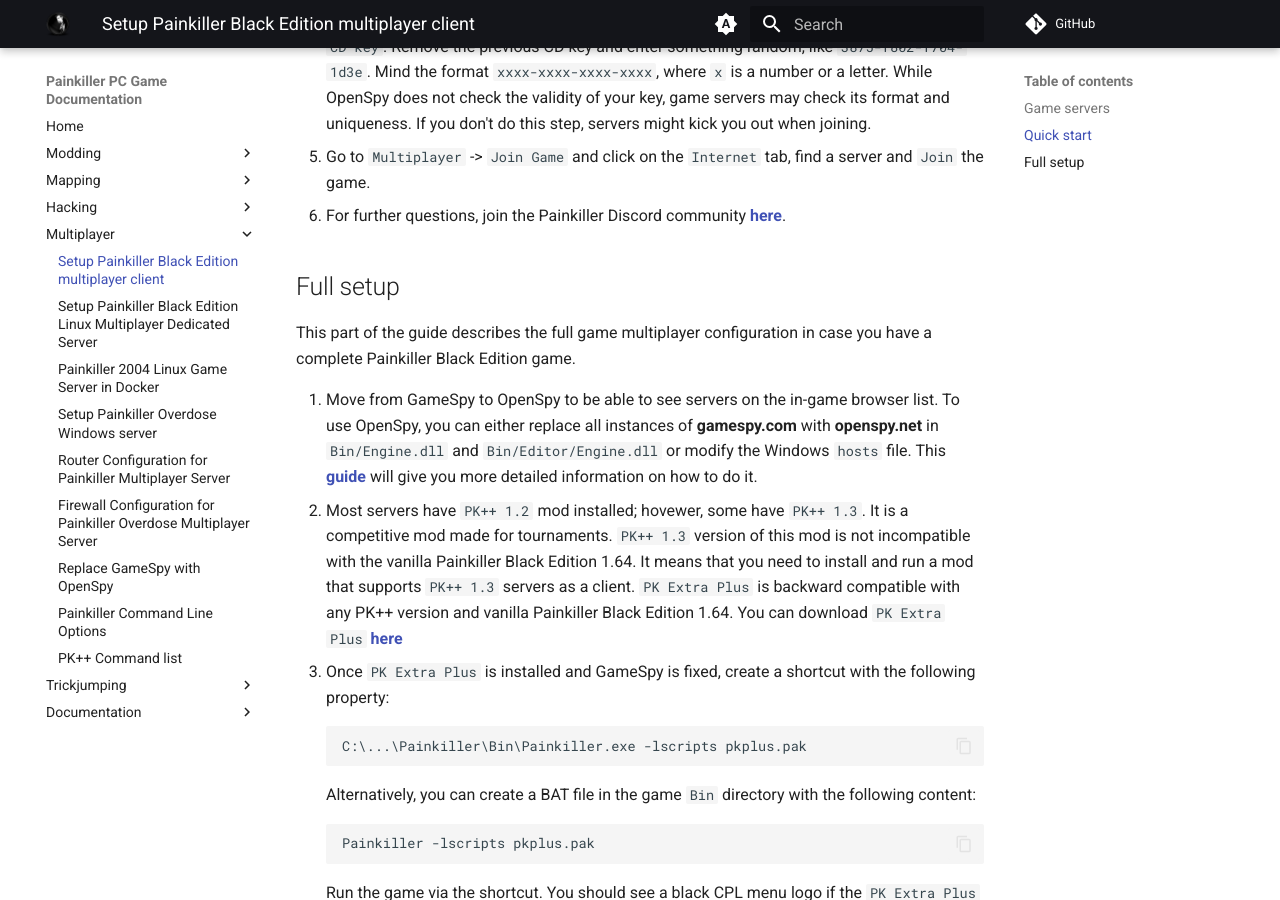
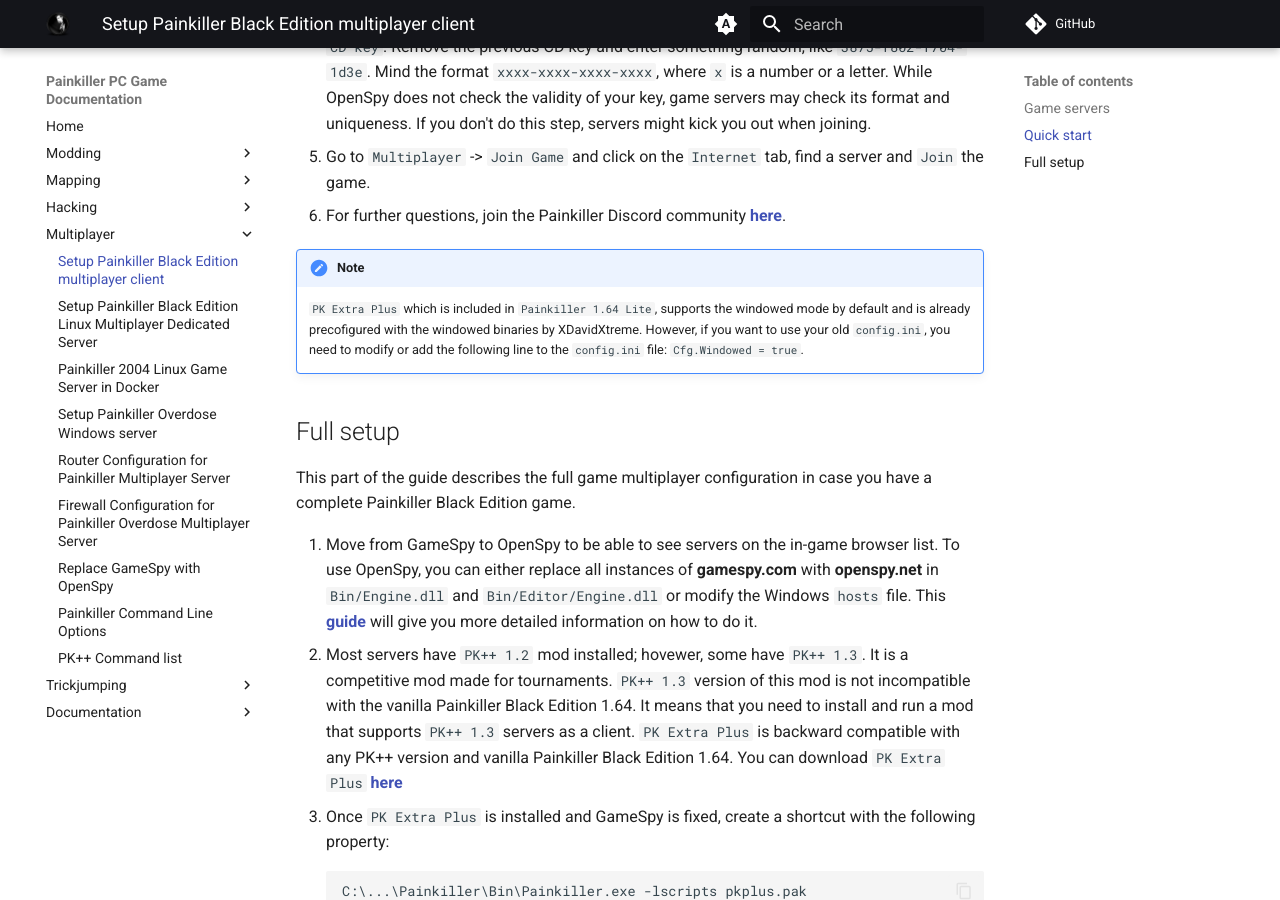
Before and after one commit to t3r6/pkdocs, an MkDocs documentation site: the page built from docs/guides/multiplayer/pk-mp-client.md, in a window 1280 px wide and 900 px high, scrolled down 918 px. Built offline with MkDocs 1.6.1 and Material for MkDocs 9.7.7, drawn with Linux system fonts in a browser that asks for light colours; comment, search, counter and statistics services are not loaded.

Commit message:
docs: Client pk lite windowed

```diff
--- a/docs/guides/multiplayer/pk-mp-client.md
+++ b/docs/guides/multiplayer/pk-mp-client.md
@@ -24,6 +24,9 @@
 4. Change the CD key. In the game menu, go to `Multiplayer` -> `Player Settings` and click on `CD key`. Remove the previous CD key and enter something random, like `3875-f802-f704-1d3e`. Mind the format `xxxx-xxxx-xxxx-xxxx`, where `x` is a number or a letter. While OpenSpy does not check the validity of your key, game servers may check its format and uniqueness. If you don't do this step, servers might kick you out when joining.
 5. Go to `Multiplayer` -> `Join Game` and click on the `Internet` tab, find a server and `Join` the game.
 6. For further questions, join the Painkiller Discord community [**here**](https://discord.gg/wWTv9YA).
+
+!!! Note
+    `PK Extra Plus` which is included in `Painkiller 1.64 Lite`, supports the windowed mode by default and is already precofigured with the windowed binaries by XDavidXtreme. However, if you want to use your old `config.ini`, you need to modify or add the following line to the `config.ini` file: `Cfg.Windowed = true`.
 
 ## Full setup
 
```
